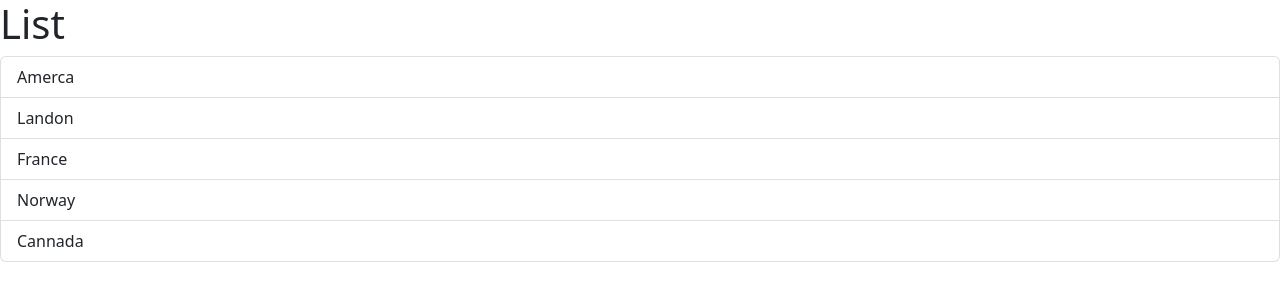
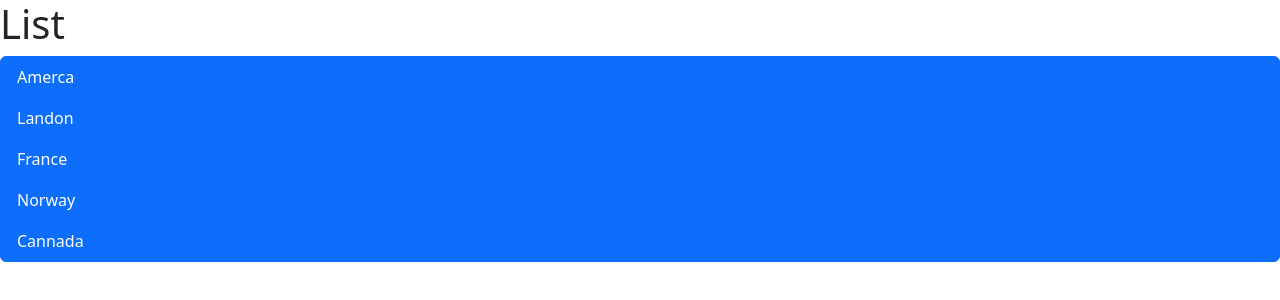
Before and after one commit to James-wasonga/react-app, a React (Vite) app: page / in a window 1280 px wide. Shown: the top 300 px of the page. Built offline with nearby package versions, Linux system fonts and the light colour scheme.

Commit message:
update new

```diff
--- a/src/components/ListGroup.tsx
+++ b/src/components/ListGroup.tsx
@@ -1,3 +1,6 @@
+import { MouseEvent} from "react";
+import { useState } from "react";
+
 function ListGroup () {
 
     let items = [
@@ -7,15 +10,20 @@ function ListGroup () {
         'Norway',
         'Cannada'
     ]
+ //items = []
 
+//type a notation
+ const handleClick = (event:MouseEvent) => console.log(event);
+ const [selectedIndex,setSelectedIndex] = useState(-1);
 
     return (
         <>
             <h1> List </h1>
-            {items.length === 0 ? <p>No item found</p>:null}
+         {items.length === 0 ? <p>No item found </p>: null}
             {items.length === 0 && <p>No item found </p>}
             <ul className ="list-group">
-            {items.map(item => <li className="list-group-item"  onClick={() => console.log(item)}> {item}</li>)}
+            {items.map(item =>
+                 <li className="list-group-item active"  onClick={handleClick}> {item}</li>)}
 
         </ul>
         </>
@@ -23,3 +31,13 @@ function ListGroup () {
 }
 
 export default ListGroup;
+
+
+
+// //how query is done in java script
+
+// const btn = document.querySelector('.btn');
+// btn.addEventListener('click', () => {
+// const div = document.querySelector('#div');
+// div.style.display = 'none';
+// });
```
